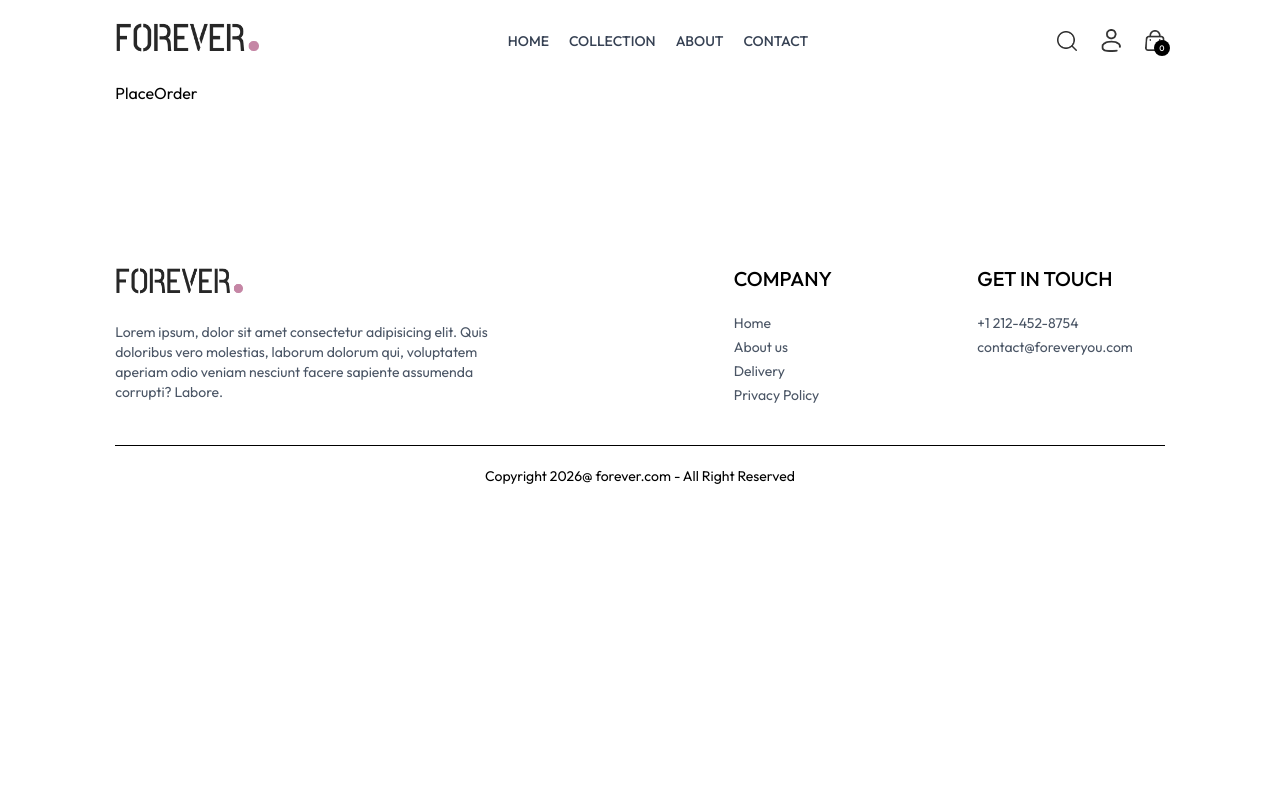
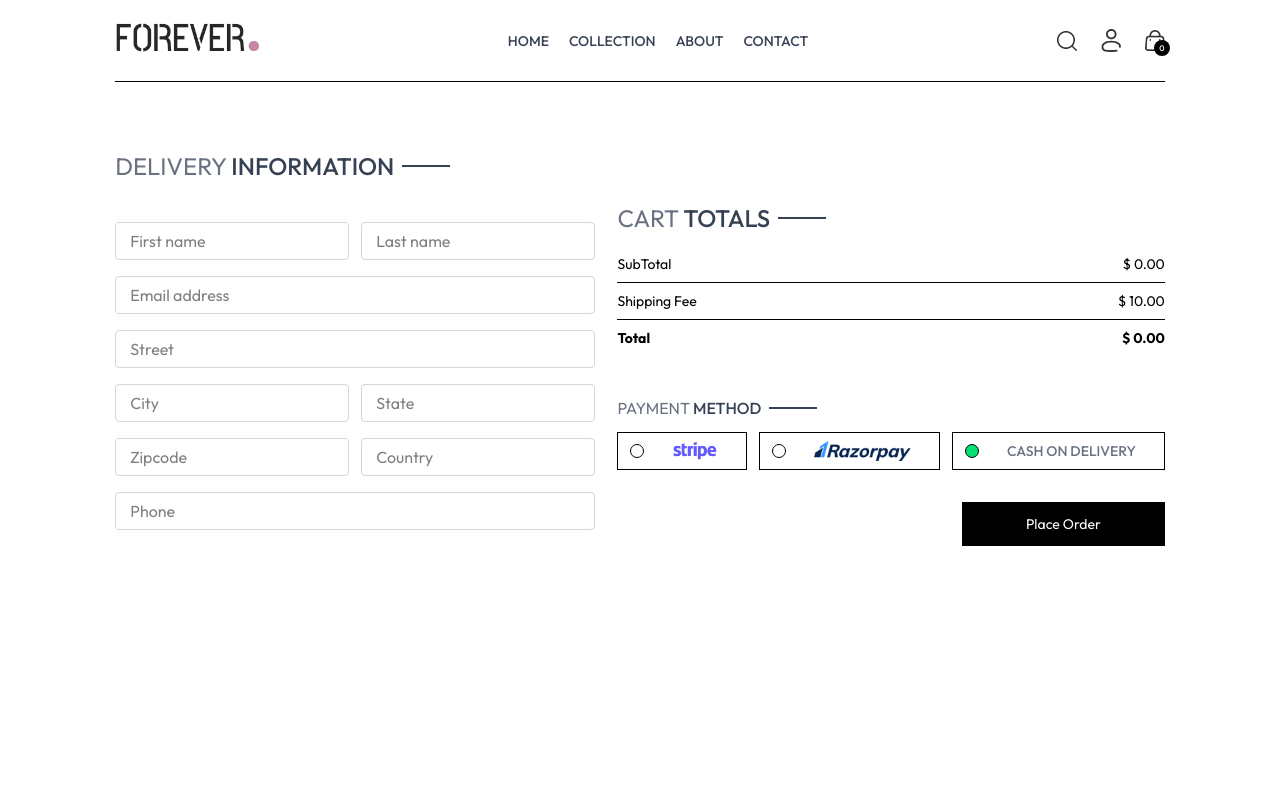
Before and after one commit to Tirth02/Ecommerce-Project-MERN, a React (Vite) app in the folder frontend/: page /place-order in a window 1280 px wide. Shown: the top 800 px of the page. Built offline with nearby package versions, Linux system fonts and the light colour scheme.

Commit message:
Successfully designed place-order page

```diff
--- a/frontend/src/context/ShopContext.jsx
+++ b/frontend/src/context/ShopContext.jsx
@@ -1,6 +1,7 @@
 import { createContext, useEffect, useState } from "react";
 import { products } from "../assets/assets";
 import { toast } from "react-toastify";
+import {useNavigate} from "react-router-dom"
 export const ShopContext = createContext();
 
 export const ShopContextProvider = (props) => {
@@ -10,7 +11,7 @@
     const [search, setSearch] = useState("");
     const [showSearch,setShowSearch] = useState(false);
     const [cartItems,setCartItems] = useState({});
-
+    const navigate = useNavigate();
     const addToCart = async(itemId,size) => {
 
         if(!size)
@@ -97,7 +98,8 @@
         addToCart,
         getCartCount,
         updateQuantity,
-        getCartAmount
+        getCartAmount,
+        navigate
     }
 
     return (
--- a/frontend/src/pages/Cart.jsx
+++ b/frontend/src/pages/Cart.jsx
@@ -5,7 +5,7 @@
 import CartTotal from '../components/CartTotal';
 
 const Cart = () => {
-  const {products,currency,cartItems, updateQuantity} = useContext(ShopContext);
+  const {products,currency,cartItems, updateQuantity, navigate} = useContext(ShopContext);
   // console.log("CartItems",cartItems);
   const [cartData,setCartData] = useState([]);
 
@@ -63,7 +63,7 @@
         <div className='w-full sm:w-[450px]'>
           <CartTotal/>
           <div className='w-full text-end'>
-            <button className='bg-black text-white text-sm my-8 px-8 py-3 cursor-pointer'>PROCEED TO CHECKOUT</button>
+            <button onClick={() => navigate('/place-order')} className='bg-black text-white text-sm my-8 px-8 py-3 cursor-pointer'>PROCEED TO CHECKOUT</button>
           </div>
         </div>
       </div>
--- a/frontend/src/pages/PlaceOrder.jsx
+++ b/frontend/src/pages/PlaceOrder.jsx
@@ -1,8 +1,67 @@
-import React from 'react'
+import React, { useContext, useState } from 'react'
+import Title from '../components/Title'
+import CartTotal from '../components/CartTotal'
+import { assets } from '../assets/assets'
+import { ShopContext } from '../context/ShopContext'
 
 const PlaceOrder = () => {
+  const [method,setMethod] = useState("cod");
+  const {navigate} = useContext(ShopContext);
   return (
-    <div>PlaceOrder</div>
+    <div className='flex flex-col sm:flex-row justify-between gap-4 pt-5 sm:pt-14  min-h-[80vh] border-t'>
+      {/* ------------------ Left Side ----------------------  */}
+      <div className='flex flex-col gap-4 w-full sm:max-w-[480px]'>
+
+        <div className='text-xl sm:text-2xl my-3'>
+          <Title text1={'DELIVERY'} text2={'INFORMATION'}/>
+        </div>
+        <div className='flex gap-3'>
+          <input className='border border-gray-300 rounded py-1.5 px-3.5 w-full' type="text" placeholder='First name'/>
+          <input className='border border-gray-300 rounded py-1.5 px-3.5 w-full' type="text" placeholder='Last name'/>
+        </div>
+        <input className='border border-gray-300 rounded py-1.5 px-3.5 w-full' type="email" placeholder='Email address'/>
+        <input className='border border-gray-300 rounded py-1.5 px-3.5 w-full' type="text" placeholder='Street'/>
+        <div className='flex gap-3'>
+          <input className='border border-gray-300 rounded py-1.5 px-3.5 w-full' type="text" placeholder='City'/>
+          <input className='border border-gray-300 rounded py-1.5 px-3.5 w-full' type="text" placeholder='State'/>
+        </div>
+        <div className='flex gap-3'>
+          <input className='border border-gray-300 rounded py-1.5 px-3.5 w-full' type="number" placeholder='Zipcode'/>
+          <input className='border border-gray-300 rounded py-1.5 px-3.5 w-full' type="text" placeholder='Country'/>
+        </div>
+          <input className='border border-gray-300 rounded py-1.5 px-3.5 w-full' type="number" placeholder='Phone'/>
+      </div>
+
+      {/* --------------- Right Side ------------------- */}
+      <div className='mt-8'>
+        <div className='mt-8 min-w-80'>
+          <CartTotal/>
+        </div>
+        <div className='mt-12'>
+          <Title text1={'PAYMENT'} text2={'METHOD'}/>
+
+          {/* ----------------Payment method Selection -------------- */}
+          <div className='flex gap-3 flex-col lg:flex-row '>
+            <div onClick={() => setMethod('stripe')} className='flex items-center gap-3 border p-2 px-3 cursor-pointer'>
+              <p className={`min-w-3.5 h-3.5 border rounded-full ${method === 'stripe' ? 'bg-green-400' : ''} `}></p>
+              <img className='h-5 mx-4' src={assets.stripe_logo} alt="" />
+            </div>
+            <div onClick={() => setMethod('razorpay')} className='flex items-center gap-3 border p-2 px-3 cursor-pointer'>
+              <p className={`min-w-3.5 h-3.5 border rounded-full ${method === 'razorpay' ? 'bg-green-400' : ''}`}></p>
+              <img className='h-5 mx-4' src={assets.razorpay_logo} alt="" />
+            </div>
+            <div onClick={() => setMethod('cod')} className='flex items-center gap-3 border p-2 px-3 cursor-pointer'>
+              <p className={`min-w-3.5 h-3.5 border rounded-full ${method === 'cod' ? 'bg-green-400' : ''}`}></p>
+              <p className='text-gray-500 text-sm font-medium mx-4'>CASH ON DELIVERY</p>
+            </div>
+          </div>
+
+          <div className='w-full text-end mt-8'>
+            <button onClick={() => navigate("/orders")} className='bg-black text-white px-16 py-3 text-sm cursor-pointer'>Place Order</button>
+          </div>
+        </div>
+      </div>
+    </div>
   )
 }
 
```
